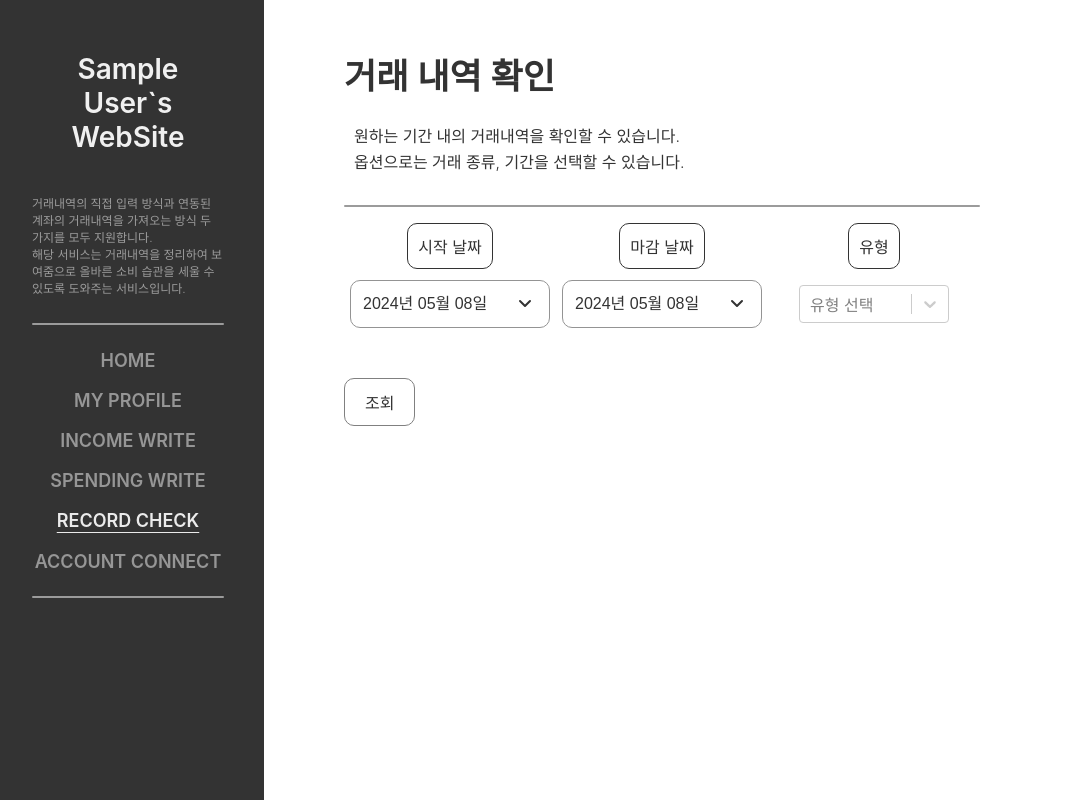
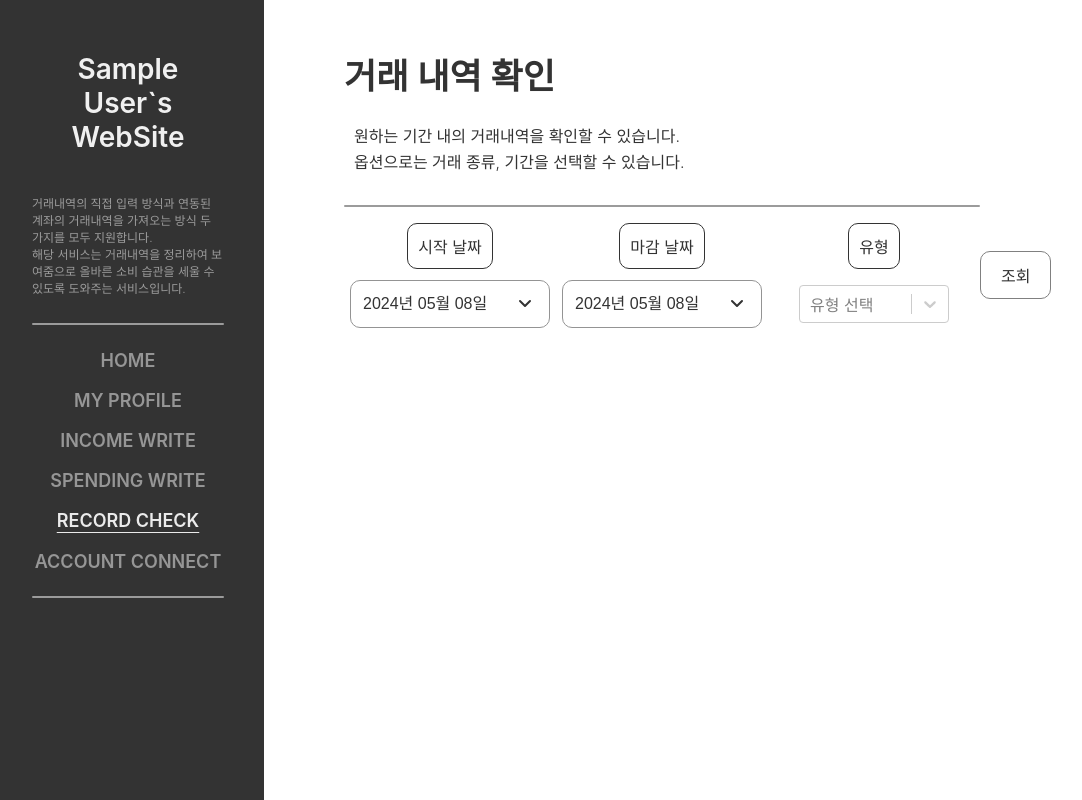
Before and after one commit to lkl4502/account_book_project, a React (Create React App) app in the folder frontend/: page /recordCheck in a window 1280 px wide. Shown: the whole page, without its empty margins (8-1090 px from the left). Built offline with nearby package versions, Linux system fonts and the light colour scheme; sample sign-in values are in the browser's storage.

Commit message:
front : 거래내역 조회의 조회버튼 위치 설정

```diff
--- a/frontend/src/components/CustomButton.jsx
+++ b/frontend/src/components/CustomButton.jsx
@@ -8,14 +8,14 @@ const Button = styled.button`
   border: 1px solid gray;
   border-radius: 10px;
   width: fit-content;
-  margin: 50px 30px 0 0;
+  margin: ${(props) => props.margin || "50px 30px 0 0"};
   color: ${(props) => (props.disabled ? "white" : "#333")};
   background-color: ${(props) => (props.disabled ? "gray" : "white")};
 `;
 
-function CustomButton({ onClick, disabled, children }) {
+function CustomButton({ onClick, disabled, children, margin }) {
   return (
-    <Button onClick={onClick} disabled={disabled}>
+    <Button onClick={onClick} disabled={disabled} margin={margin}>
       {children}
     </Button>
   );
--- a/frontend/src/pages/RecordCheck.jsx
+++ b/frontend/src/pages/RecordCheck.jsx
@@ -71,6 +71,12 @@ function RecordCheck() {
 
       <Divider margin={"0px 0px 15px 0px"} width={"75%"} />
 
+      <div
+        style={{
+          display: "flex",
+          alignItems: "center",
+        }}
+      >
         <FormContainer>
           <Text>시작 날짜</Text>
           <Text>마감 날짜</Text>
@@ -86,7 +92,10 @@ function RecordCheck() {
           />
         </FormContainer>
 
-      <CustomButton onClick={handleCheck}>조회</CustomButton>
+        <CustomButton onClick={handleCheck} margin={"0px 0px 0px 0px"}>
+          조회
+        </CustomButton>
+      </div>
     </>
   );
 }
```
Lines whose indentation alone changed are shown as unchanged.
